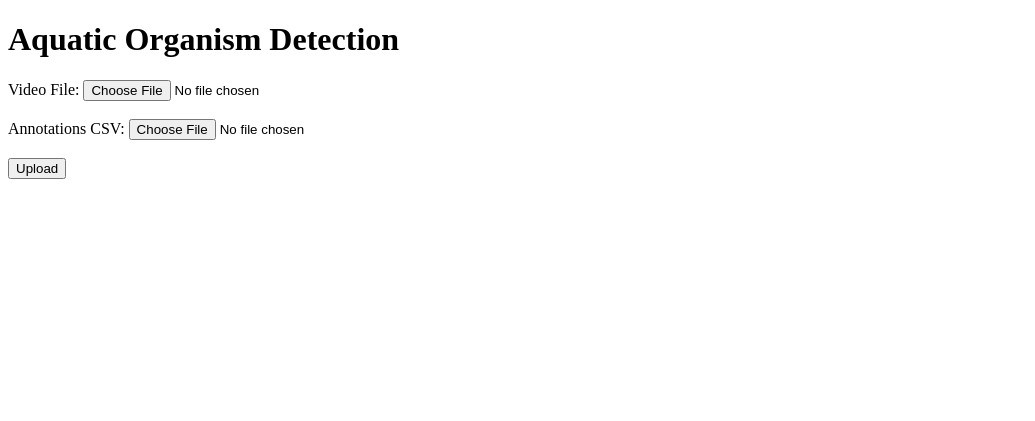
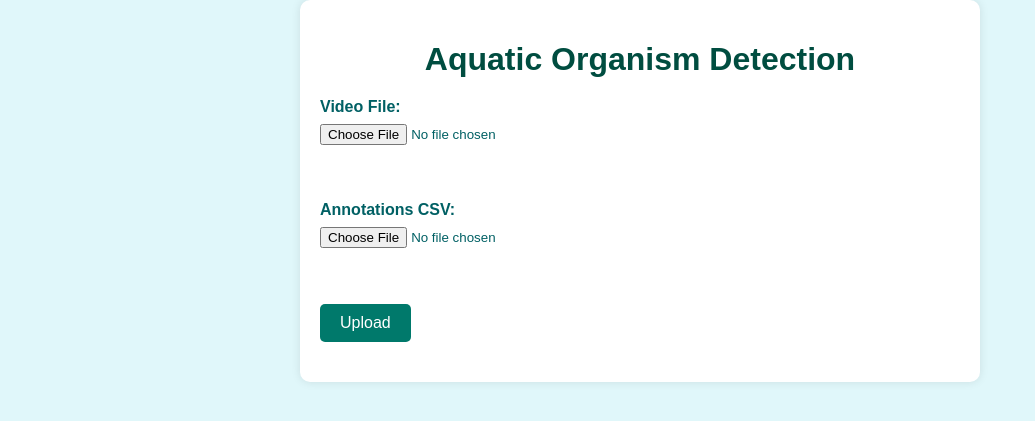
Before and after one commit to NOAA-OceanExploration/CritterDetectorServer, a Flask app: page / in a window 1280 px wide. Shown: the top 421 px of the page, without its empty margins (0-1035 px from the left). Run offline with Flask 2, Linux system fonts and the light colour scheme.

Commit message:
Fixed error in commit

```diff
--- a/app/static/styles.css
+++ b/app/static/styles.css
@@ -1,4 +1,81 @@
-from app import app
+/* General Styles */
+body {
+    font-family: Arial, sans-serif;
+    background-color: #e0f7fa;
+    color: #006064;
+    margin: 0;
+    padding: 0;
+}
 
-if __name__ == '__main__':
-    app.run(debug=True)
+/* Container Styles */
+.container {
+    width: 50%;
+    margin: auto;
+    padding: 20px;
+    background-color: #ffffff;
+    box-shadow: 0 0 10px rgba(0, 0, 0, 0.1);
+    border-radius: 10px;
+}
+
+/* Header Styles */
+h1 {
+    text-align: center;
+    color: #004d40;
+    margin-bottom: 20px;
+}
+
+/* Upload Section Styles */
+.upload-section {
+    margin: 20px 0;
+}
+
+.upload-section label {
+    display: block;
+    margin-bottom: 8px;
+    font-weight: bold;
+}
+
+.upload-section input[type="file"] {
+    display: block;
+    margin-bottom: 20px;
+}
+
+.upload-section button {
+    background-color: #00796b;
+    color: white;
+    border: none;
+    padding: 10px 20px;
+    border-radius: 5px;
+    cursor: pointer;
+    font-size: 16px;
+}
+
+.upload-section button:hover {
+    background-color: #004d40;
+}
+
+/* Processing Section Styles */
+.processing {
+    display: none; /* Hidden initially */
+    text-align: center;
+    font-size: 18px;
+    color: #00796b;
+}
+
+/* Results Section Styles */
+.results {
+    margin: 20px 0;
+}
+
+.results h2 {
+    color: #004d40;
+    margin-bottom: 10px;
+}
+
+.results pre {
+    background-color: #e0f2f1;
+    padding: 10px;
+    border-radius: 5px;
+    white-space: pre-wrap;
+    word-wrap: break-word;
+}
```
